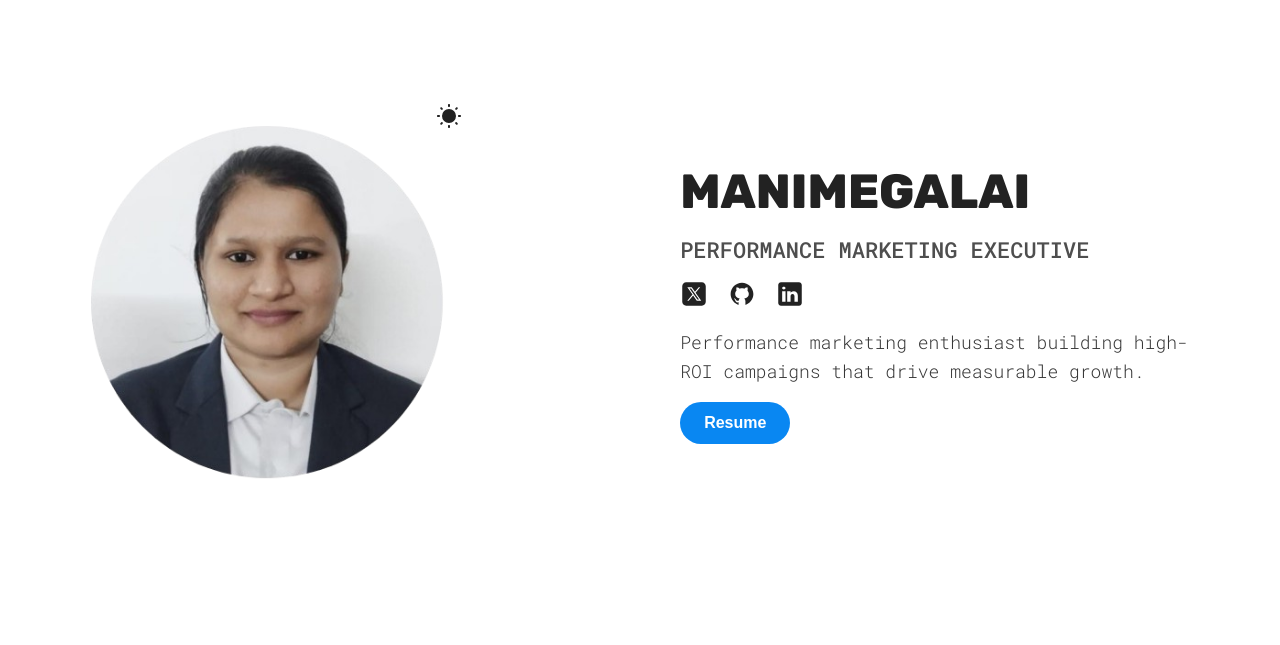
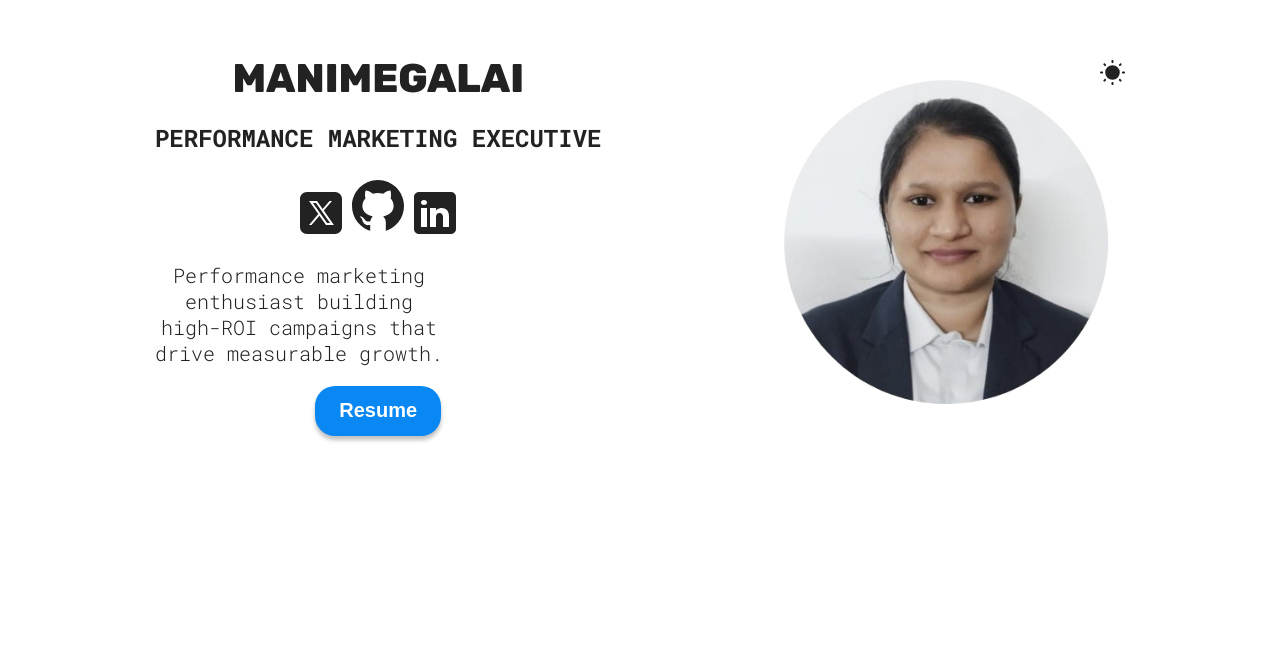
Before and after one commit to manimegalai2508/Portfolio, a React (Vite) app: page / in a window 1280 px wide. Shown: the part 155-800 px from the top of the page. Built offline with nearby package versions, Linux system fonts and the light colour scheme.

Commit message:
Update HeroStyles.module.css

```diff
--- a/src/sections/Hero/HeroStyles.module.css
+++ b/src/sections/Hero/HeroStyles.module.css
@@ -1,95 +1 @@
-.container {
-  display: flex;
-  flex-direction: column;
-  justify-content: center;
-  gap: 32px;
-  text-align: left;
-  min-height: 100dvh;
-  padding: 40px 20px;
-}
-
-.hero {
-  max-width: 220px;
-}
-
-.info {
-  display: flex;
-  flex-direction: column;
-  gap: 16px;
-  max-width: 600px;
-}
-
-.socialLinks {
-  display: flex;
-  gap: 20px;
-}
-
-.socialLinks a img {
-  width: 28px;
-  transition: transform 200ms ease;
-}
-
-.socialLinks a img:hover {
-  transform: scale(1.1);
-}
-
-.description {
-  max-width: 48ch;
-  line-height: 1.6;
-  font-size: 18px;
-  opacity: 0.9;
-}
-
-button {
-  background-color: var(--btn-color);
-  color: var(--btn-text-color);
-  border: none;
-  border-radius: 25px;
-  padding: 12px 24px;
-  font-size: 16px;
-  font-weight: 600;
-  width: fit-content;
-  transition: transform 200ms ease, box-shadow 200ms ease;
-}
-
-button:hover {
-  transform: translateY(-2px);
-}
-
-button:active {
-  transform: translateY(1px);
-}
-
-.colorModeContainer {
-  position: relative;
-}
-
-.colorMode {
-  position: absolute;
-  right: 0;
-  width: 24px;
-  cursor: pointer;
-}
-@media (min-width: 800px) {
-  .container {
-    flex-direction: row;
-    align-items: center;
-    justify-content: space-between;
-    padding: 60px 80px;
-  }
-
-  .hero {
-    max-width: 380px;
-  }
-}
-
-h1 {
-  font-size: 48px;
-  line-height: 1.1;
-}
-
-h2 {
-  font-size: 22px;
-  font-weight: 500;
-  opacity: 0.8;
-}
+.container { display: flex; flex-direction: column; justify-content: center; gap: 20px; text-align: center; height: 100dvh; min-height: 500px; .hero { max-width: 200px; } span { display: flex; gap: 25px; justify-content: center; a { margin: 0; img { width: 30px; } } } a { width: fit-content; align-self: center; } button { background-color: var(--btn-color); color: var(--btn-text-color); border: none; border-radius: 20px; width: 126px; height: 50px; font-size: 20px; font-weight: bold; box-shadow: 0 4px 4px rgba(0, 0, 0, 0.25); transition: box-shadow 200ms ease-in-out, transform 200ms ease-in-out; } button:hover { transform: scale(1.05); } button:active { transform: translateY(2px); box-shadow: 0 2px 2px rgba(0, 0, 0, 0.25); } } .colorModeContainer { position: relative; } .colorMode { position: absolute; right: 0; width: 25px; } .colorMode:hover { cursor: pointer; } .description { max-width: 24ch; } .info { display: flex; flex-direction: column; gap: 20px; } @media (width >= 800px) { .container { flex-direction: row-reverse; align-items: center; justify-content: space-evenly; .hero { max-width: 350px; width: 350px; } } } @media (width >= 1400px) { .container { .hero { max-width: 400px; width: 400px; } } }
```
